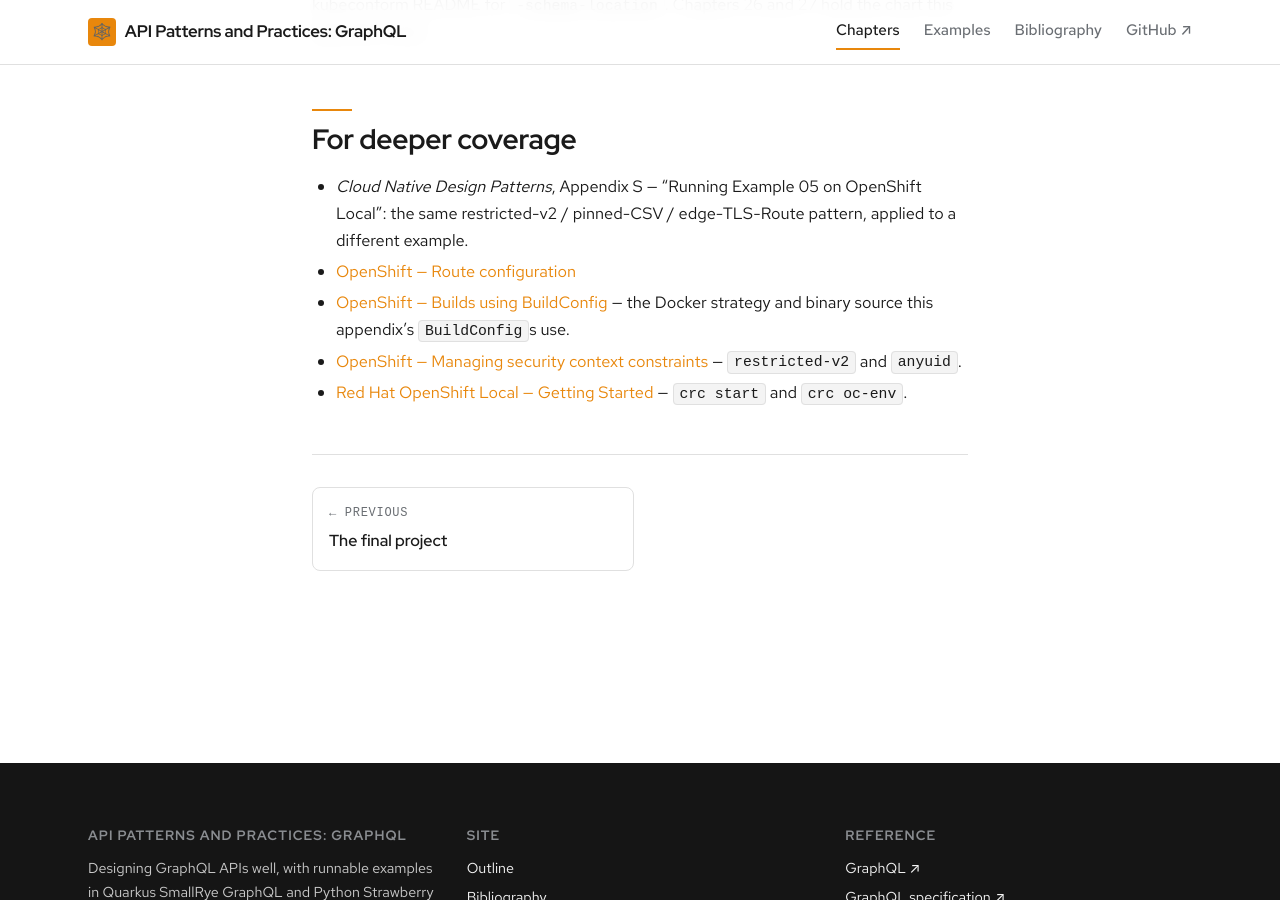
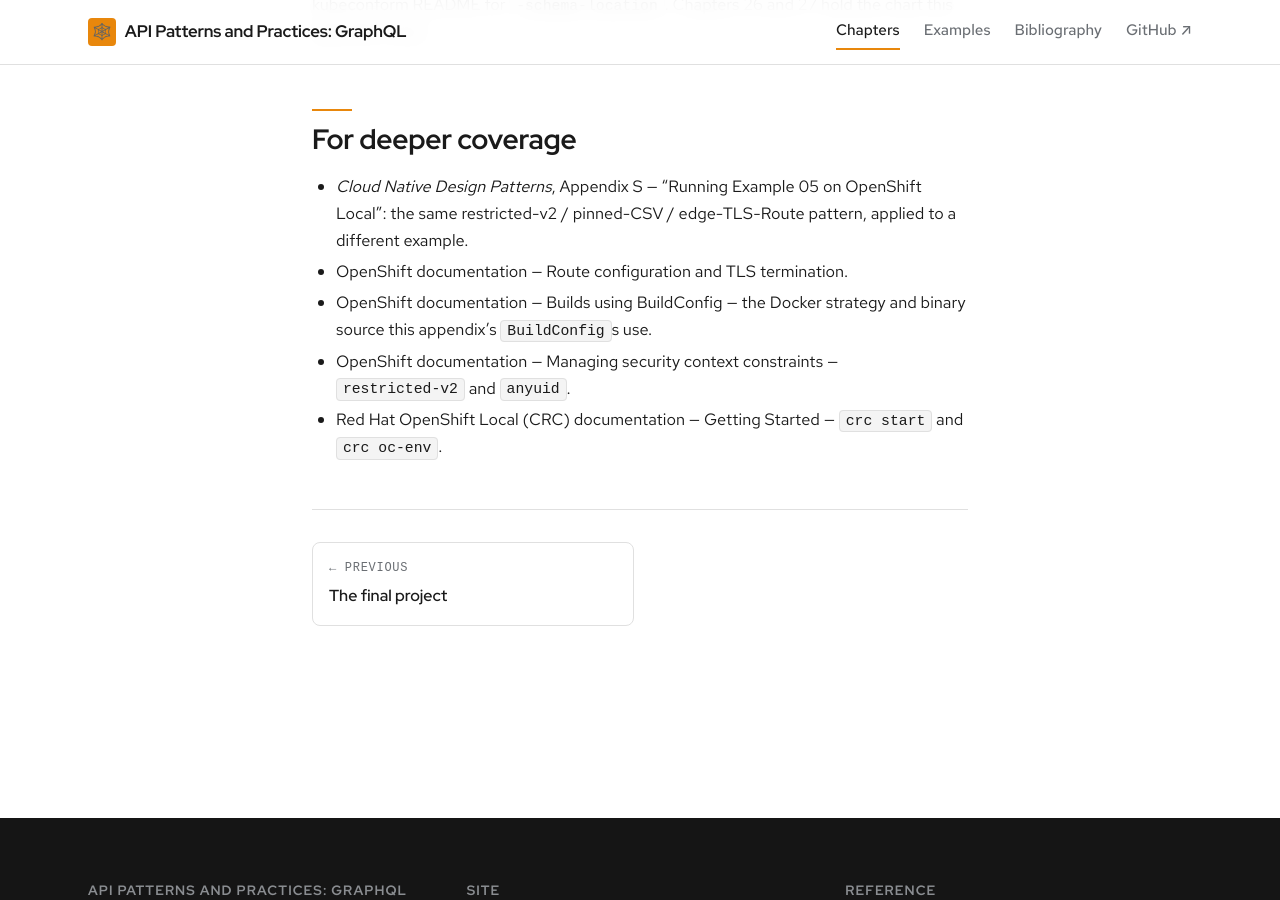
Before and after one commit to patterncatalyst/api-patterns-and-practices-graphql, a Jekyll site: the page built from _docs/99-appendix-a-openshift-crc.md, in a window 1280 px wide and 900 px high, scrolled down 16422 px. Built offline with Jekyll 4.4.1, drawn with Linux system fonts in a browser that asks for light colours; some web fonts are replaced.

Commit message:
docs: replace 5 unresolvable deep-links with plain-text citations
Link check found 5 of 50 added URLs 404/redirect-broken (OpenShift docs ×3,
crc.dev getting-started, Strawberry testing). Cite those by name instead of
guessing URLs; the other 45 links verified 200.

```diff
--- a/_docs/99-appendix-a-openshift-crc.md
+++ b/_docs/99-appendix-a-openshift-crc.md
@@ -359,7 +359,7 @@ That completes the book's path from a schema to a system that runs in three plac
 ## For deeper coverage
 
 - *Cloud Native Design Patterns*, Appendix S — "Running Example 05 on OpenShift Local": the same restricted-v2 / pinned-CSV / edge-TLS-Route pattern, applied to a different example.
-- [OpenShift — Route configuration](https://docs.openshift.com/container-platform/latest/networking/routes/route-configuration.html)
-- [OpenShift — Builds using BuildConfig](https://docs.openshift.com/container-platform/latest/cicd/builds/understanding-image-builds.html) — the Docker strategy and binary source this appendix's `BuildConfig`s use.
-- [OpenShift — Managing security context constraints](https://docs.openshift.com/container-platform/latest/authentication/managing-security-context-constraints.html) — `restricted-v2` and `anyuid`.
-- [Red Hat OpenShift Local — Getting Started](https://crc.dev/crc/getting_started/) — `crc start` and `crc oc-env`.
+- OpenShift documentation — Route configuration and TLS termination.
+- OpenShift documentation — Builds using BuildConfig — the Docker strategy and binary source this appendix's `BuildConfig`s use.
+- OpenShift documentation — Managing security context constraints — `restricted-v2` and `anyuid`.
+- Red Hat OpenShift Local (CRC) documentation — Getting Started — `crc start` and `crc oc-env`.
```
Also changed, not shown: _docs/23-testing-graphql-apis.md (+1 -1 lines).
